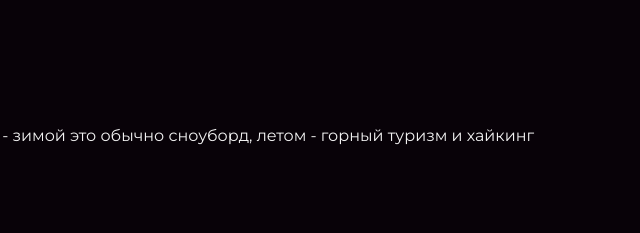
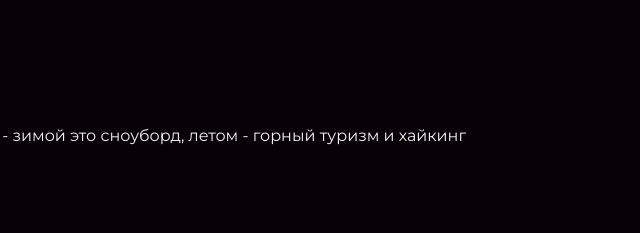
Before and after one commit to BorisMokhrakov/borismokhrakov.github.io, a plain HTML site: page index.html in a window 1280 px wide. Shown: the part 1040-1273 px from the top of the page, 454-1094 px from the left. Drawn offline with Linux system fonts and the light colour scheme.

Commit message:
Update index.html

```diff
--- a/index.html
+++ b/index.html
@@ -32,7 +32,7 @@
 </figure>
 <div>
       <h3>Пару слов обо мне</h3>
-      <p>Мне 31 год, я начинающий разработчик. Люблю спорт -  зимой это обычно сноуборд, летом - горный туризм и хайкинг</p>
+      <p>Мне 31 год, я начинающий разработчик. Люблю спорт -  зимой это сноуборд, летом - горный туризм и хайкинг</p>
 </div>
 <div>
 	  <h3>Чем могу быть полезен</h3>
```
